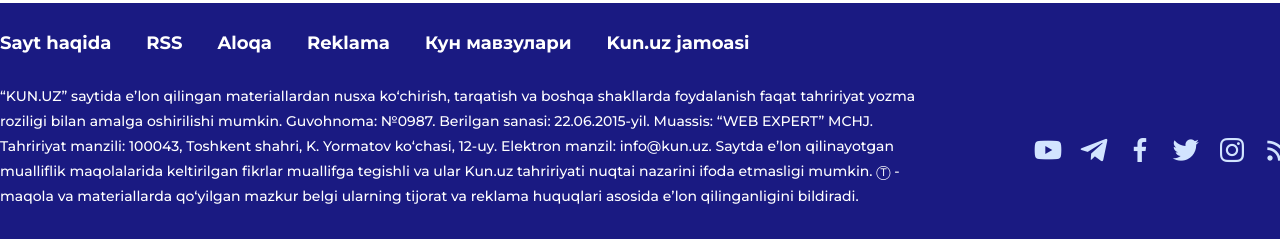
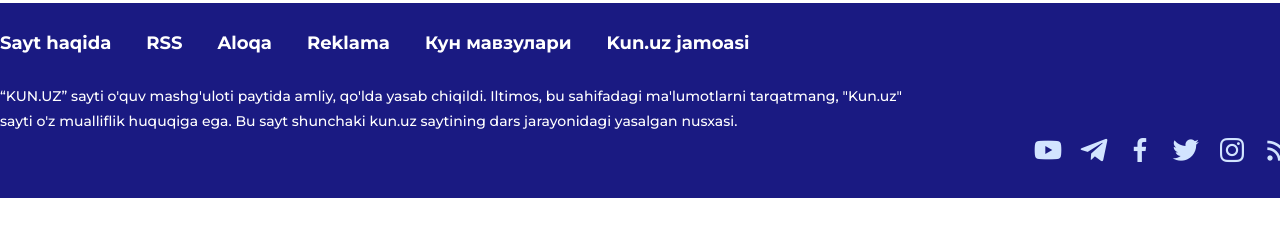
Before and after one commit to NozimjonShukrullayev/Lesson-2_1-Kun.uz, a plain HTML site: page index.html in a window 1280 px wide. Shown: the part 6228-6467 px from the top of the page. After the commit the page ends 6426 px from the top, so only its background shows below. Drawn offline with nearby package versions, Linux system fonts and the light colour scheme.

Commit message:
Changed copyright info

```diff
--- a/index.html
+++ b/index.html
@@ -853,10 +853,7 @@
               <li><a href="#">Kun.uz jamoasi</a></li>
             </ul>
           </div>
-          <p class="row col-17 size-14">“KUN.UZ” saytida eʼlon qilingan materiallardan nusxa koʻchirish, tarqatish va boshqa shakllarda foydalanish faqat tahririyat yozma roziligi bilan amalga oshirilishi mumkin.
-            Guvohnoma: №0987. Berilgan sanasi: 22.06.2015-yil. Muassis: “WEB EXPERT” MCHJ. Tahririyat manzili: 100043, Toshkent shahri, K. Yormatov koʻchasi, 12-uy. Elektron manzil: info@kun.uz.
-            Saytda eʼlon qilinayotgan mualliflik maqolalarida keltirilgan fikrlar muallifga tegishli va ular Kun.uz tahririyati nuqtai nazarini ifoda etmasligi mumkin.
-            Ⓣ - maqola va materiallarda qo‘yilgan mazkur belgi ularning tijorat va reklama huquqlari asosida eʼlon qilinganligini bildiradi.</p>
+          <p class="row col-17 size-14">“KUN.UZ” sayti o'quv mashg'uloti paytida amliy, qo'lda yasab chiqildi. Iltimos, bu sahifadagi ma'lumotlarni tarqatmang, "Kun.uz" sayti o'z mualliflik huquqiga ega. Bu sayt shunchaki kun.uz saytining dars jarayonidagi yasalgan nusxasi.</p>
           <ul class="list footer-list row">
             <li><a href="#"><i class='bx bxl-youtube'></i></a></li>
             <li><a href="#"><i class='bx bxl-telegram' ></i></a></li>
```
